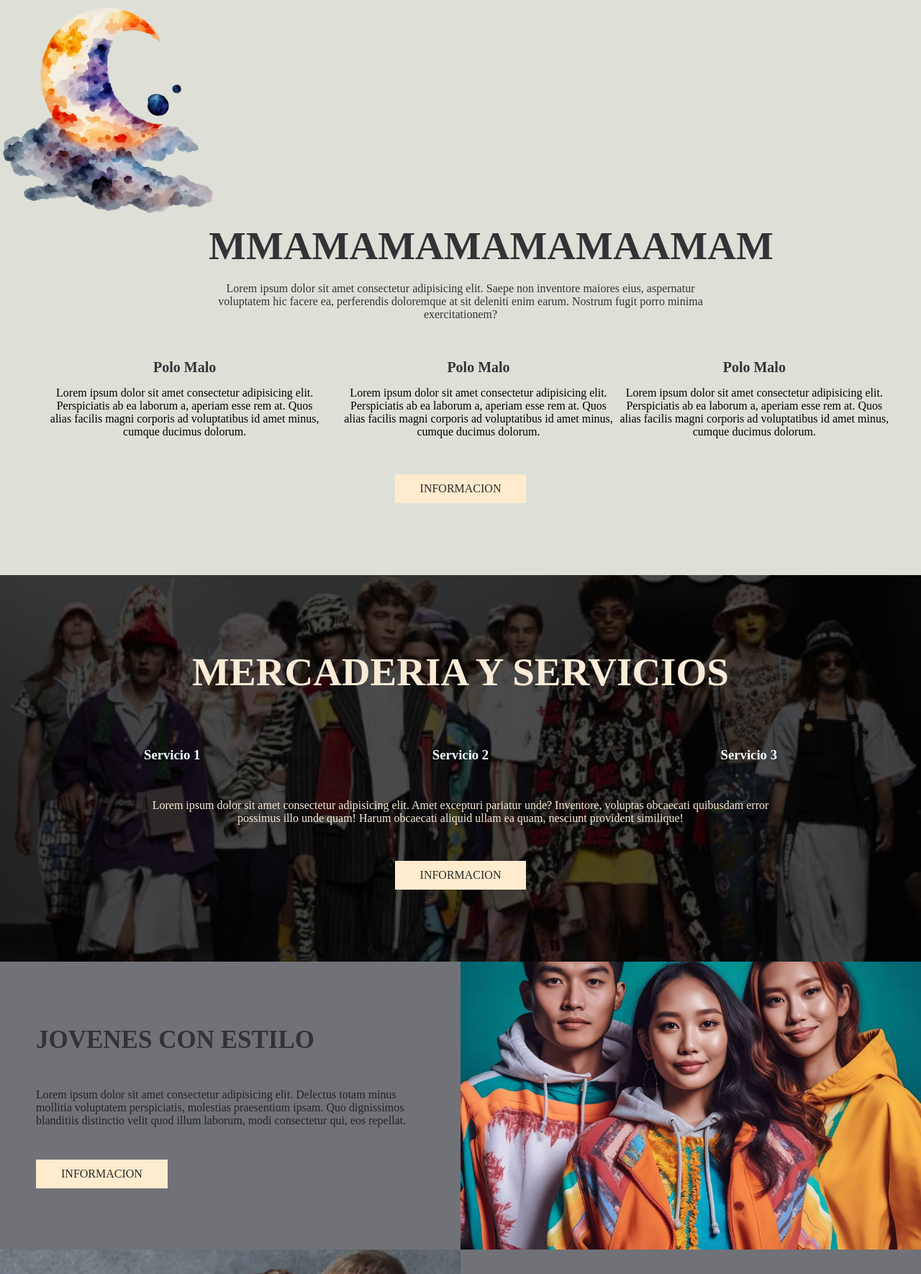
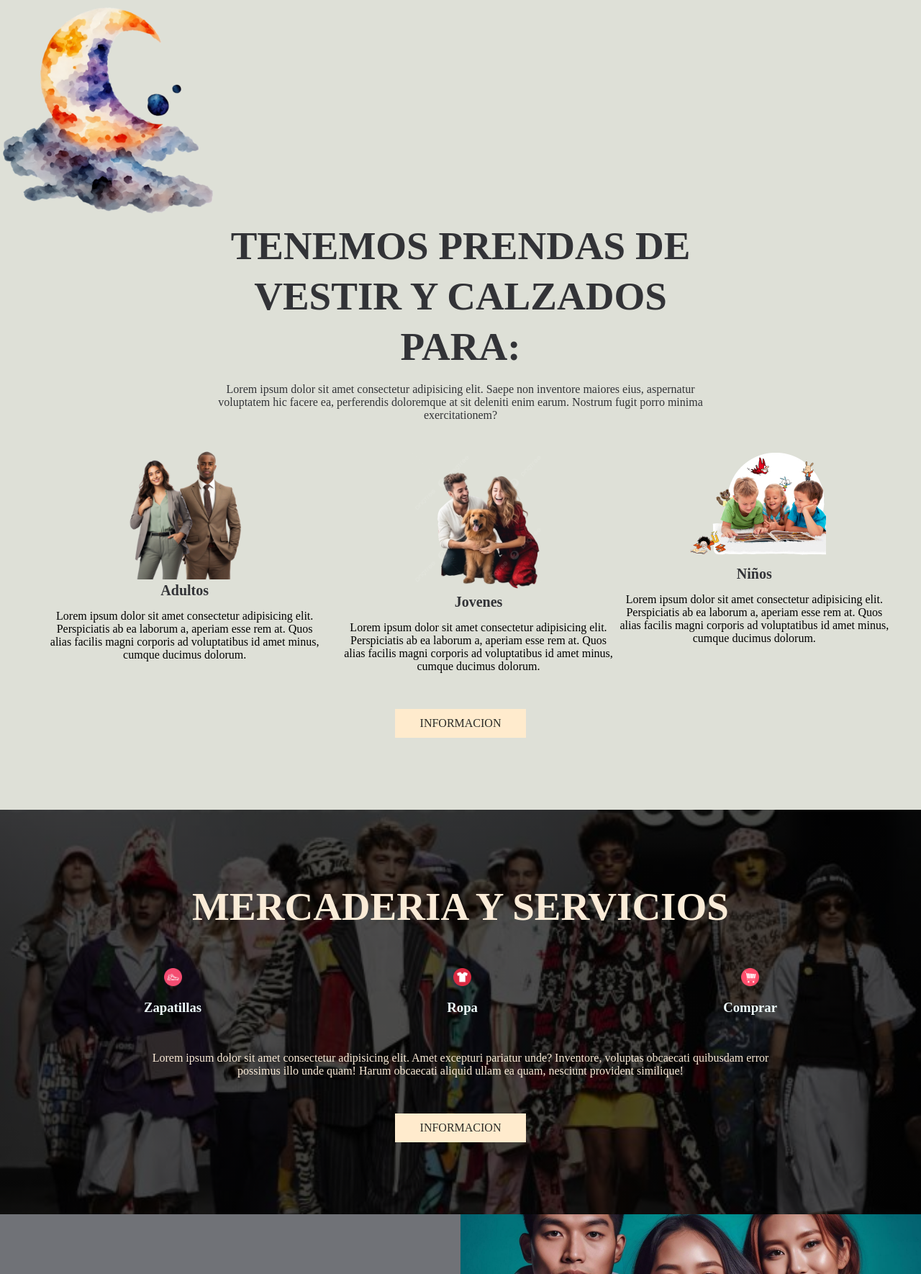
Before and after one commit to TejadaDiego/New-Fashion-Vsion, a plain HTML site: page index1.html in a window 1280 px wide. Shown: the part 657-2427 px from the top of the page at 72% size. Drawn offline with Linux system fonts and the light colour scheme; a web font is replaced by a local one.

Commit message:
me muerooooo

```diff
--- a/index1.html
+++ b/index1.html
@@ -25,7 +25,7 @@
             </nav>
         </div>
         <div class="header-content container">
-            <h1>Polos</h1>
+            <h1>NEW FASHION VISION</h1>
             <p>
                 Lorem ipsum dolor sit amet consectetur adipisicing elit.
                 Quaerat explicabo fuga tenetur ipsam ea veritatis!
@@ -39,24 +39,25 @@
     <section class="polo">
         <img src="luna.png" alt="estrella.png">
         <div class="polo-content container">
-            <h2>mmamamamamamaamam</h2>
+            <h2>Tenemos prendas de vestir y calzados
+                para:</h2>
             <p class="txt-p">
                 Lorem ipsum dolor sit amet consectetur adipisicing elit. Saepe non inventore maiores eius, aspernatur voluptatem hic facere ea, perferendis doloremque at sit deleniti enim earum. Nostrum fugit porro minima exercitationem?
             </p>
             <div class="ropa-group">
                 <div class="ropa-1">
-                    <img src="path/to/image.jpg" alt="">
-                    <h3>Polo Malo</h3>
+                    <img src="adultofor.png" alt="">
+                    <h3>Adultos</h3>
                     <p>Lorem ipsum dolor sit amet consectetur adipisicing elit. Perspiciatis ab ea laborum a, aperiam esse rem at. Quos alias facilis magni corporis ad voluptatibus id amet minus, cumque ducimus dolorum.</p>
                 </div>
                 <div class="ropa-2">
-                    <img src="path/to/image.jpg" alt="">
-                    <h3>Polo Malo</h3>
+                    <img src="jiiijij.png" alt="">
+                    <h3>Jovenes</h3>
                     <p>Lorem ipsum dolor sit amet consectetur adipisicing elit. Perspiciatis ab ea laborum a, aperiam esse rem at. Quos alias facilis magni corporis ad voluptatibus id amet minus, cumque ducimus dolorum.</p>
                 </div>
                 <div class="ropa-3">
-                    <img src="path/to/image.jpg" alt="">
-                    <h3>Polo Malo</h3>
+                    <img src="peques.png" alt="">
+                    <h3>Niños</h3>
                     <p>Lorem ipsum dolor sit amet consectetur adipisicing elit. Perspiciatis ab ea laborum a, aperiam esse rem at. Quos alias facilis magni corporis ad voluptatibus id amet minus, cumque ducimus dolorum.</p>
                 </div>
             </div>
@@ -69,16 +70,16 @@
             <h2>Mercaderia y Servicios</h2>
             <div class="services-group">
                 <div class="services-1">
-                    <img src="path/to/image.jpg" alt="">
-                    <h3>Servicio 1</h3>
+                    <img src="zapatillas-mamalonas.png" alt="">
+                    <h3>Zapatillas</h3>
                 </div>
                 <div class="services-1">
-                    <img src="path/to/image.jpg" alt="">
-                    <h3>Servicio 2</h3>
+                    <img src="polomama.png" alt="">
+                    <h3>Ropa</h3>
                 </div>
                 <div class="services-1">
-                    <img src="path/to/image.jpg" alt="">
-                    <h3>Servicio 3</h3>
+                    <img src="carrito.png" alt="">
+                    <h3>Comprar</h3>
                 </div>
             </div>
             <p>Lorem ipsum dolor sit amet consectetur adipisicing elit. Amet excepturi pariatur unde? Inventore, voluptas obcaecati quibusdam error possimus illo unde quam! Harum obcaecati aliquid ullam ea quam, nesciunt provident similique!</p>
--- a/style1.css
+++ b/style1.css
@@ -149,6 +149,12 @@ body {
 .ropa-1 img {
     width: 200px;
 }
+.ropa-2 img {
+    width: 200px;
+}
+.ropa-3 img {
+    width: 200px;
+}
 
 .polo-img {
     position: absolute;
@@ -286,3 +292,26 @@ body {
     font-size: 25px;
     color: #222324;
 }
+
+.footer {
+    padding: 100px 0;
+    background-color: #222324;
+}
+
+.footer-content {
+    display: flex;
+    justify-content: space-between;
+}
+
+.link h3 {
+    font-size: 18px;
+    color: antiquewhite;
+    margin-bottom: 15px;
+}
+
+.link a {
+    font-size: 16px;
+    color: azure;
+    display: block;
+    margin-bottom: 15px;
+}
```
Also changed, not shown: adultofor.png (added), carrito.png (added), jiiijij.png (added), peques.png (added), polomama.png (added), zapatillas-mamalonas.png (added).
